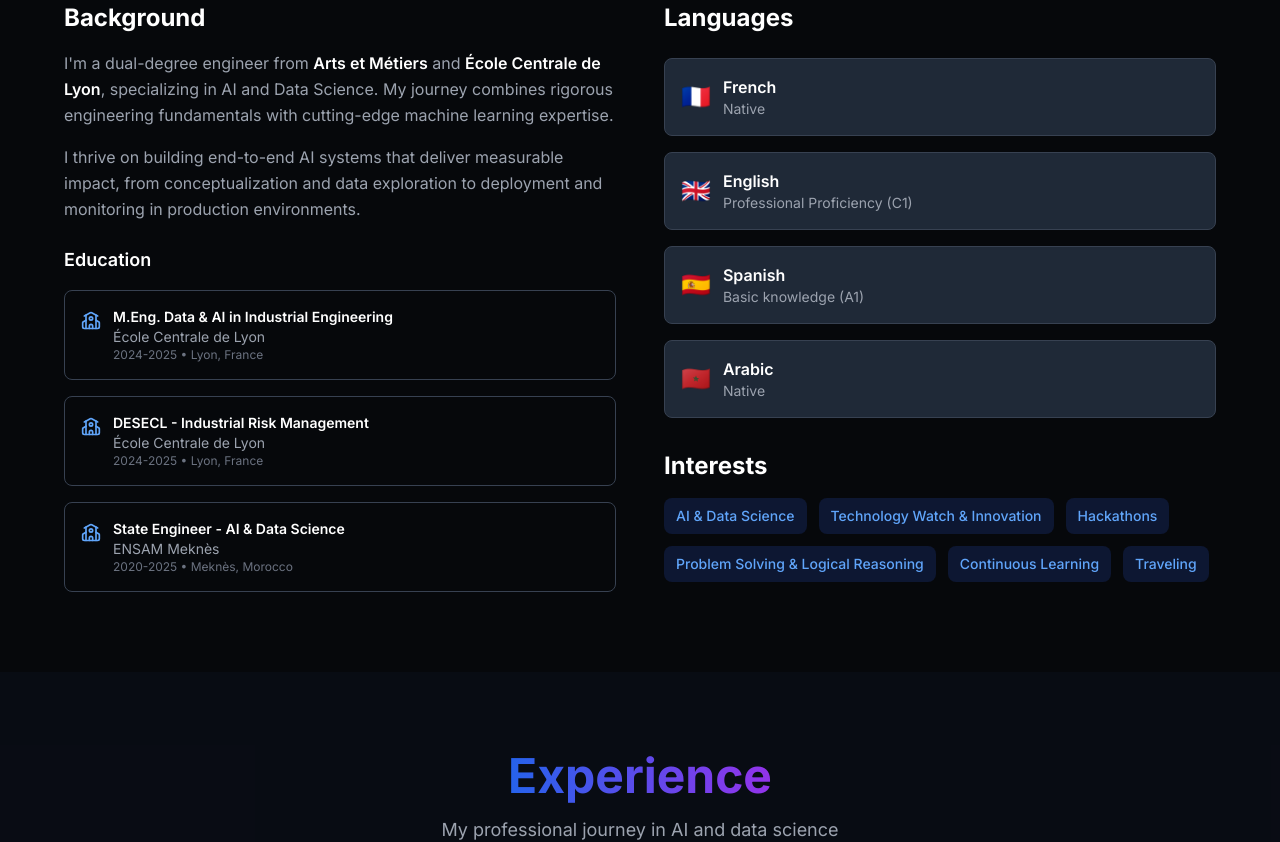
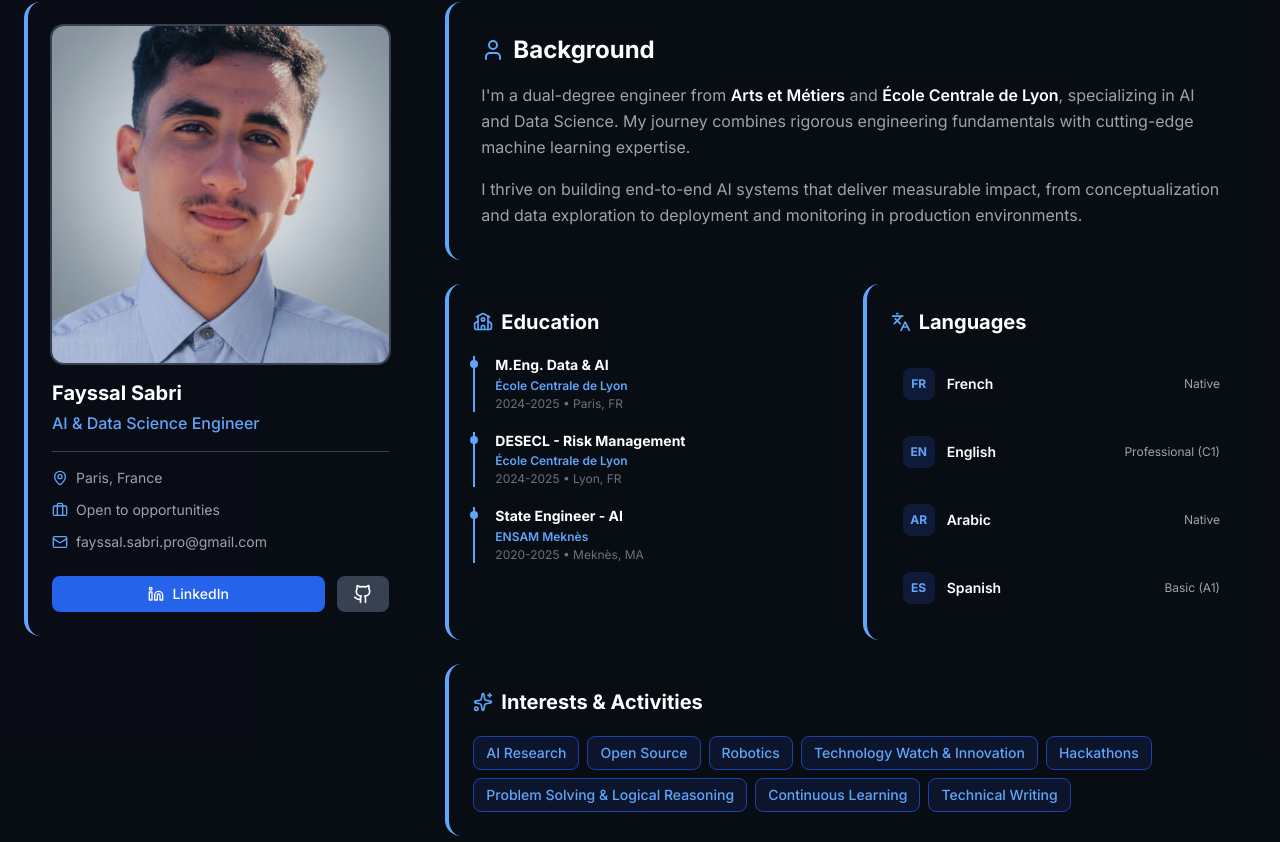
Before and after one commit to FayssalSabri/Portfolio, a Next.js app: page / in a window 1280 px wide. Shown: the part 1034-1876 px from the top of the page. Built offline with nearby package versions, Linux system fonts and the light colour scheme.

Commit message:
Fayssal Portfolio VF

```diff
--- a/app/components/Portfolio.jsx
+++ b/app/components/Portfolio.jsx
@@ -3,7 +3,7 @@
 import React, { useState, useEffect, useCallback, useRef, useMemo } from 'react';
 import { motion, AnimatePresence } from 'framer-motion';
 import {
-  Brain, Code, Database, Cloud, Rocket, Users, Mail, MapPin,
+  Brain, Code, Database, Cloud, Rocket, User, Mail, MapPin,
   Calendar, ArrowUpRight, ExternalLink, ChevronRight, ChevronLeft,
   Github, Linkedin, Twitter, FileText, Award, School,
   Briefcase, Cpu, Zap, Sparkles, ArrowRight, Phone,
@@ -522,11 +522,11 @@
   );
 };
 
-// About Section with clean layout
+// About Section with clean layout - All sections in blue theme
 const AboutSection = () => {
   return (
-    <section id="about" className="py-20 px-6 bg-gray-50/50 dark:bg-gray-800/20">
-      <div className="max-w-6xl mx-auto">
+    <section id="about" className="py-20 px-6 bg-gray-50/50 dark:bg-gray-900/50">
+      <div className="max-w-7xl mx-auto">
         <motion.div
           initial={{ opacity: 0, y: 20 }}
           whileInView={{ opacity: 1, y: 0 }}
@@ -543,117 +543,207 @@
           </p>
         </motion.div>
 
-        <div className="grid lg:grid-cols-2 gap-12 items-start">
-          {/* Left Column - Text */}
+        <div className="grid lg:grid-cols-12 gap-8">
+          {/* Left Column - Profile Card */}
           <motion.div
-            initial={{ opacity: 0, x: -20 }}
-            whileInView={{ opacity: 1, x: 0 }}
+            initial={{ opacity: 0, y: 20 }}
+            whileInView={{ opacity: 1, y: 0 }}
             viewport={{ once: true, amount: 0.3 }}
-            className="space-y-6"
+            className="lg:col-span-4"
           >
-            <div>
-              <h3 className="text-2xl font-bold mb-4 text-gray-900 dark:text-white">
-                Background
-              </h3>
-              <p className="text-gray-600 dark:text-gray-400 leading-relaxed mb-4">
-                I'm a dual-degree engineer from <span className="font-semibold text-gray-900 dark:text-white">Arts et Métiers</span> and <span className="font-semibold text-gray-900 dark:text-white">École Centrale de Lyon</span>, specializing in AI and Data Science. My journey combines rigorous engineering fundamentals with cutting-edge machine learning expertise.
-              </p>
-              <p className="text-gray-600 dark:text-gray-400 leading-relaxed">
-                I thrive on building end-to-end AI systems that deliver measurable impact, from conceptualization and data exploration to deployment and monitoring in production environments.
-              </p>
-            </div>
-
-            {/* Education */}
-            <div className="space-y-4">
-              <h4 className="text-lg font-semibold text-gray-900 dark:text-white">Education</h4>
-              {[
-                {
-                  degree: "M.Eng. Data & AI in Industrial Engineering",
-                  school: "École Centrale de Lyon",
-                  year: "2024-2025",
-                  location: "Lyon, France"
-                },
-                {
-                  degree: "DESECL - Industrial Risk Management",
-                  school: "École Centrale de Lyon",
-                  year: "2024-2025",
-                  location: "Lyon, France"
-                },
-                {
-                  degree: "State Engineer - AI & Data Science",
-                  school: "ENSAM Meknès",
-                  year: "2020-2025",
-                  location: "Meknès, Morocco"
-                }
-              ].map((edu, idx) => (
-                <motion.div
-                  key={idx}
-                  initial={{ opacity: 0, y: 10 }}
-                  whileInView={{ opacity: 1, y: 0 }}
-                  transition={{ delay: idx * 0.1 }}
-                  className="flex items-start gap-3 p-4 rounded-lg hover:bg-white/50 dark:hover:bg-gray-700/30 transition-all border border-gray-100 dark:border-gray-700"
-                >
-                  <School size={20} className="text-blue-600 dark:text-blue-400 mt-1 flex-shrink-0" />
-                  <div>
-                    <h5 className="font-semibold text-gray-900 dark:text-white text-sm">{edu.degree}</h5>
-                    <p className="text-gray-600 dark:text-gray-400 text-sm">{edu.school}</p>
-                    <p className="text-xs text-gray-500 dark:text-gray-500">{edu.year} • {edu.location}</p>
+            <div className="sticky top-24">
+              <motion.div
+                initial={{ opacity: 0, scale: 0.95 }}
+                whileInView={{ opacity: 1, scale: 1 }}
+                viewport={{ once: true }}
+                transition={{ duration: 0.5 }}
+                className="rounded-2xl p-6 border-l-4 border-blue-600 dark:border-blue-400"
+              >
+                <img
+                  src="/images/profile/fayssal_.jpg"
+                  alt="Fayssal Sabri"
+                  className="w-full aspect-square rounded-xl object-cover mb-4 ring-2 ring-gray-200 dark:ring-gray-700"
+                  onError={(e) => {
+                    e.target.outerHTML = `
+                      <div class="w-full aspect-square rounded-xl bg-gray-200 dark:bg-gray-700 flex items-center justify-center mb-4 ring-2 ring-gray-200 dark:ring-gray-700">
+                        <span class="text-gray-400 dark:text-gray-600 font-bold text-4xl">FS</span>
+                      </div>
+                    `;
+                  }}
+                />
+                <h3 className="text-xl font-bold text-gray-900 dark:text-white mb-1">
+                  Fayssal Sabri
+                </h3>
+                <p className="text-blue-600 dark:text-blue-400 font-medium mb-4">
+                  AI & Data Science Engineer
+                </p>
+
+                {/* Quick Info */}
+                <div className="space-y-3 pt-4 border-t border-gray-200 dark:border-gray-700">
+                  <div className="flex items-center gap-2 text-sm text-gray-600 dark:text-gray-400">
+                    <MapPin size={16} className="text-blue-600 dark:text-blue-400" />
+                    <span>Paris, France</span>
                   </div>
-                </motion.div>
-              ))}
+                  <div className="flex items-center gap-2 text-sm text-gray-600 dark:text-gray-400">
+                    <Briefcase size={16} className="text-blue-600 dark:text-blue-400" />
+                    <span>Open to opportunities</span>
+                  </div>
+                  <div className="flex items-center gap-2 text-sm text-gray-600 dark:text-gray-400">
+                    <Mail size={16} className="text-blue-600 dark:text-blue-400" />
+                    <span className="truncate">fayssal.sabri.pro@gmail.com</span>
+                  </div>
+                </div>
+
+                {/* Social Links */}
+                <div className="flex gap-3 mt-6">
+                  <motion.a
+                    href="https://linkedin.com/in/fayssalsabri"
+                    target="_blank"
+                    rel="noopener noreferrer"
+                    whileHover={{ scale: 1.05 }}
+                    whileTap={{ scale: 0.95 }}
+                    className="flex-1 flex items-center justify-center gap-2 px-4 py-2 bg-blue-600 hover:bg-blue-700 text-white rounded-lg text-sm font-medium transition-all"
+                  >
+                    <Linkedin size={16} />
+                    LinkedIn
+                  </motion.a>
+                  <motion.a
+                    href="https://github.com/fayssalsabri"
+                    target="_blank"
+                    rel="noopener noreferrer"
+                    whileHover={{ scale: 1.05 }}
+                    whileTap={{ scale: 0.95 }}
+                    className="flex items-center justify-center px-4 py-2 bg-gray-200 dark:bg-gray-700 hover:bg-gray-300 dark:hover:bg-gray-600 text-gray-900 dark:text-white rounded-lg transition-all"
+                  >
+                    <Github size={20} />
+                  </motion.a>
+                </div>
+              </motion.div>
             </div>
           </motion.div>
 
-          {/* Right Column - Languages */}
+          {/* Right Column - Content */}
           <motion.div
             initial={{ opacity: 0, x: 20 }}
             whileInView={{ opacity: 1, x: 0 }}
             viewport={{ once: true, amount: 0.3 }}
-            className="space-y-8"
+            className="lg:col-span-8 space-y-6"
           >
-            {/* Languages */}
-            <div>
-              <h3 className="text-2xl font-bold mb-6 text-gray-900 dark:text-white">Languages</h3>
-              <div className="space-y-4">
-                {[
-                  { language: "French", level: "Native", flag: "🇫🇷" },
-                  { language: "English", level: "Professional Proficiency (C1)", flag: "🇬🇧" },
-                  { language: "Spanish", level: "Basic knowledge (A1)", flag: "🇪🇸" },
-                  { language: "Arabic", level: "Native", flag: "🇲🇦" }
-                ].map((lang, idx) => (
-                  <motion.div
-                    key={idx}
-                    initial={{ opacity: 0, x: 20 }}
-                    whileInView={{ opacity: 1, x: 0 }}
-                    transition={{ delay: idx * 0.1 }}
-                    className="flex items-center justify-between p-4 rounded-lg bg-white dark:bg-gray-800 border border-gray-100 dark:border-gray-700 hover:shadow-md transition-all"
-                  >
-                    <div className="flex items-center gap-3">
-                      <span className="text-2xl">{lang.flag}</span>
-                      <div>
-                        <h4 className="font-semibold text-gray-900 dark:text-white">{lang.language}</h4>
-                        <p className="text-sm text-gray-600 dark:text-gray-400">{lang.level}</p>
-                      </div>
-                    </div>
-                  </motion.div>
-                ))}
+            {/* Background */}
+            <div className="rounded-2xl p-6 sm:p-8 border-l-4 border-blue-600 dark:border-blue-400">
+              <h3 className="text-2xl font-bold mb-4 text-gray-900 dark:text-white flex items-center gap-2">
+                <User size={24} className="text-blue-600 dark:text-blue-400" />
+                Background
+              </h3>
+              <div className="space-y-4 text-gray-600 dark:text-gray-400 leading-relaxed">
+                <p>
+                  I'm a dual-degree engineer from <span className="font-semibold text-gray-900 dark:text-white">Arts et Métiers</span> and <span className="font-semibold text-gray-900 dark:text-white">École Centrale de Lyon</span>, specializing in AI and Data Science. My journey combines rigorous engineering fundamentals with cutting-edge machine learning expertise.
+                </p>
+                <p>
+                  I thrive on building end-to-end AI systems that deliver measurable impact, from conceptualization and data exploration to deployment and monitoring in production environments.
+                </p>
               </div>
             </div>
 
+            {/* Education & Languages Grid */}
+            <div className="grid md:grid-cols-2 gap-6">
+              {/* Education */}
+              <div className="rounded-2xl p-6 border-l-4 border-blue-600 dark:border-blue-400">
+                <h3 className="text-xl font-bold mb-5 text-gray-900 dark:text-white flex items-center gap-2">
+                  <School size={20} className="text-blue-600 dark:text-blue-400" />
+                  Education
+                </h3>
+                <div className="space-y-5">
+                  {[
+                    {
+                      degree: "M.Eng. Data & AI",
+                      school: "École Centrale de Lyon",
+                      year: "2024-2025",
+                      location: "Paris, FR"
+                    },
+                    {
+                      degree: "DESECL - Risk Management",
+                      school: "École Centrale de Lyon",
+                      year: "2024-2025",
+                      location: "Lyon, FR"
+                    },
+                    {
+                      degree: "State Engineer - AI",
+                      school: "ENSAM Meknès",
+                      year: "2020-2025",
+                      location: "Meknès, MA"
+                    }
+                  ].map((edu, idx) => (
+                    <motion.div
+                      key={idx}
+                      initial={{ opacity: 0, x: -10 }}
+                      whileInView={{ opacity: 1, x: 0 }}
+                      viewport={{ once: true }}
+                      transition={{ delay: idx * 0.1 }}
+                      className="relative pl-5 border-l-2 border-blue-600 dark:border-blue-400"
+                    >
+                      <div className="absolute -left-[5px] top-1 w-2 h-2 bg-blue-600 dark:bg-blue-400 rounded-full" />
+                      <h5 className="font-bold text-gray-900 dark:text-white text-sm mb-1 leading-tight">{edu.degree}</h5>
+                      <p className="text-blue-600 dark:text-blue-400 font-semibold text-xs mb-0.5">{edu.school}</p>
+                      <p className="text-xs text-gray-500 dark:text-gray-500">{edu.year} • {edu.location}</p>
+                    </motion.div>
+                  ))}
+                </div>
+              </div>
+
+              {/* Languages */}
+              <div className="rounded-2xl p-6 border-l-4 border-blue-600 dark:border-blue-400">
+                <h3 className="text-xl font-bold mb-5 text-gray-900 dark:text-white flex items-center gap-2">
+                  <Languages size={20} className="text-blue-600 dark:text-blue-400" />
+                  Languages
+                </h3>
+                <div className="space-y-3">
+                  {[
+                    { language: "French", level: "Native", code: "FR" },
+                    { language: "English", level: "Professional (C1)", code: "EN" },
+                    { language: "Arabic", level: "Native", code: "AR" },
+                    { language: "Spanish", level: "Basic (A1)", code: "ES" }
+                  ].map((lang, idx) => (
+                    <motion.div
+                      key={idx}
+                      initial={{ opacity: 0, x: -10 }}
+                      whileInView={{ opacity: 1, x: 0 }}
+                      viewport={{ once: true }}
+                      transition={{ delay: idx * 0.1 }}
+                      className="flex items-center justify-between p-3 rounded-lg hover:bg-gray-50 dark:hover:bg-gray-800/50 transition-all"
+                    >
+                      <div className="flex items-center gap-3">
+                        <div className="w-8 h-8 bg-blue-100 dark:bg-blue-900/30 rounded-lg flex items-center justify-center">
+                          <span className="font-bold text-blue-600 dark:text-blue-400 text-xs">{lang.code}</span>
+                        </div>
+                        <h4 className="font-semibold text-gray-900 dark:text-white text-sm">{lang.language}</h4>
+                      </div>
+                      <p className="text-xs text-gray-600 dark:text-gray-400">{lang.level}</p>
+                    </motion.div>
+                  ))}
+                </div>
+              </div>
+            </div>
+
             {/* Interests */}
-            <div>
-              <h3 className="text-2xl font-bold mb-4 text-gray-900 dark:text-white">Interests</h3>
-              <div className="flex flex-wrap gap-3">
+            <div className="rounded-2xl p-6 border-l-4 border-blue-600 dark:border-blue-400">
+              <h3 className="text-xl font-bold mb-5 text-gray-900 dark:text-white flex items-center gap-2">
+                <Sparkles size={20} className="text-blue-600 dark:text-blue-400" />
+                Interests & Activities
+              </h3>
+              <div className="flex flex-wrap gap-2">
                 {[
-                  "AI & Data Science", "Technology Watch & Innovation",, "Hackathons", "Problem Solving & Logical Reasoning",
-                  "Continuous Learning", "Traveling"
+                  "AI Research", "Open Source", "Robotics", "Technology Watch & Innovation", "Hackathons",
+                  "Problem Solving & Logical Reasoning", "Continuous Learning", "Technical Writing"
                 ].map((interest, idx) => (
                   <motion.span
                     key={idx}
                     initial={{ opacity: 0, scale: 0.8 }}
                     whileInView={{ opacity: 1, scale: 1 }}
+                    viewport={{ once: true }}
                     transition={{ delay: idx * 0.05 }}
-                    className="px-3 py-2 bg-blue-100 dark:bg-blue-900/30 text-blue-700 dark:text-blue-400 rounded-lg text-sm font-medium hover:bg-blue-200 dark:hover:bg-blue-800/40 transition-all"
+                    whileHover={{ scale: 1.05, y: -2 }}
+                    className="px-3 py-1.5 bg-blue-50 dark:bg-blue-900/20 text-blue-700 dark:text-blue-400 rounded-lg text-sm font-medium border border-blue-200 dark:border-blue-800 hover:bg-blue-100 dark:hover:bg-blue-900/30 transition-all cursor-default"
                   >
                     {interest}
                   </motion.span>
@@ -666,7 +756,6 @@
     </section>
   );
 };
-
 // Experience Section with timeline
 const ExperienceSection = () => {
   const experiences = [
```
Also changed, not shown: public/images/profile/fayssal_.jpg (added).
